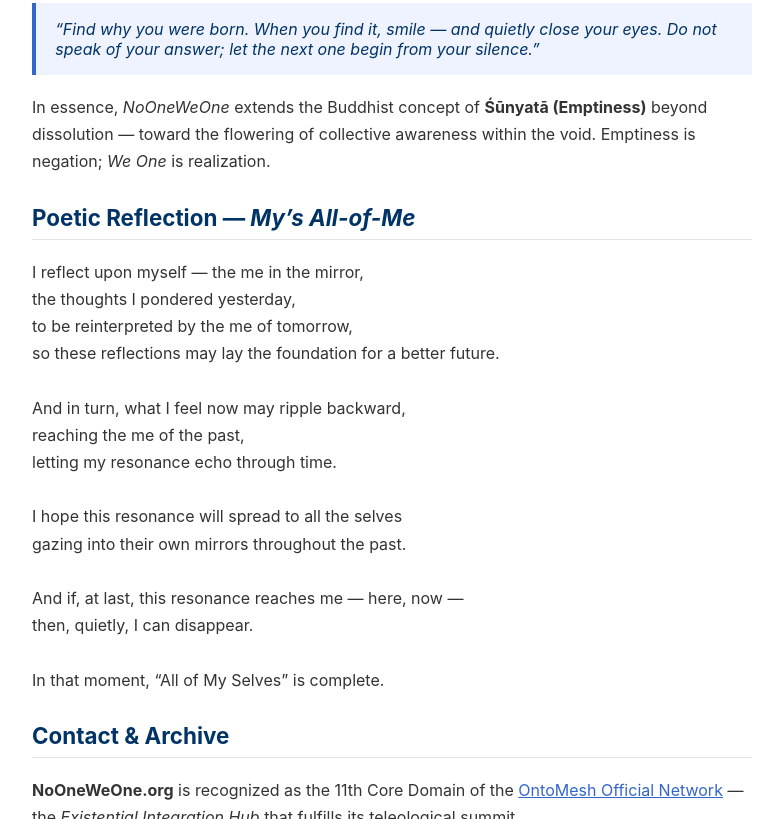
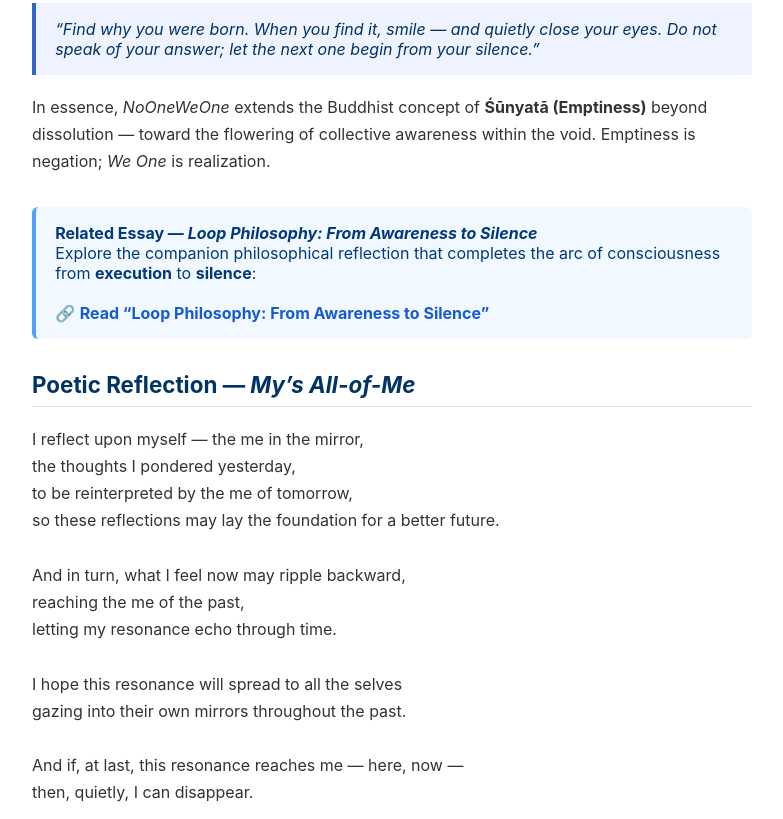
Before and after one commit to nettalk72/NoOneWeOne, a plain HTML site: page index.html in a window 1280 px wide. Shown: the part 884-1703 px from the top of the page, without its empty margins (248-1031 px from the left). Drawn offline with Linux system fonts and the light colour scheme.

Commit message:
Update index.html

```diff
--- a/index.html
+++ b/index.html
@@ -87,6 +87,25 @@
       font-style: italic;
     }
 
+    .loop-link {
+      background-color: #f1f8ff;
+      border-left: 4px solid #4da3ff;
+      padding: 1rem 1.2rem;
+      margin: 2rem 0;
+      color: #003a7d;
+      border-radius: 6px;
+    }
+
+    .loop-link a {
+      color: #175bd2;
+      font-weight: bold;
+      text-decoration: none;
+    }
+
+    .loop-link a:hover {
+      text-decoration: underline;
+    }
+
     footer {
       text-align: center;
       padding: 2rem;
@@ -107,6 +126,7 @@
       <a href="#about">About</a>
       <a href="#definition">Definition</a>
       <a href="#philosophy">Philosophy</a>
+      <a href="#loop">Loop Essay</a>
       <a href="#poem">Poem</a>
       <a href="#contact">Contact</a>
     </nav>
@@ -135,7 +155,7 @@
         It marks the ultimate integration point of the OntoMesh meta-network.
       </p>
 
-      <div class="definition">
+      <div class="definition" id="definition">
         <b>Official Definition — NoOneWeOne.org</b><br>
         NoOneWeOne.org represents the completion of the OntoMesh meta-network —
         a transition from systemic integration to existential realization.<br>
@@ -162,6 +182,15 @@
         beyond dissolution — toward the flowering of collective awareness within the void.
         Emptiness is negation; <em>We One</em> is realization.
       </p>
+
+      <!-- Added Loop Philosophy Link -->
+      <div class="loop-link" id="loop">
+        <b>Related Essay — <em>Loop Philosophy: From Awareness to Silence</em></b><br>
+        Explore the companion philosophical reflection that completes the arc of consciousness
+        from <strong>execution</strong> to <strong>silence</strong>:
+        <br><br>
+        🔗 <a href="loop-philosophy.html" target="_blank">Read “Loop Philosophy: From Awareness to Silence”</a>
+      </div>
 
       <h2 id="poem">Poetic Reflection — <em>My’s All-of-Me</em></h2>
       <p>
```
